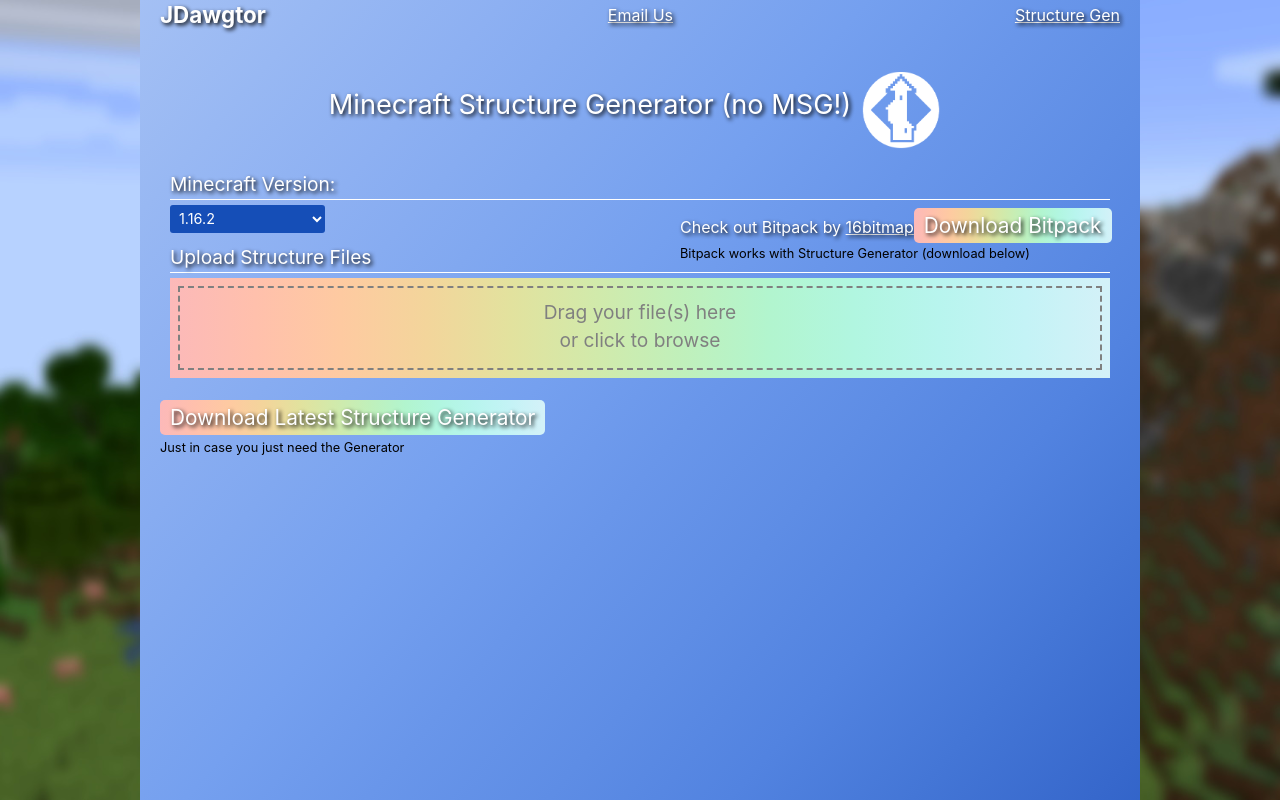
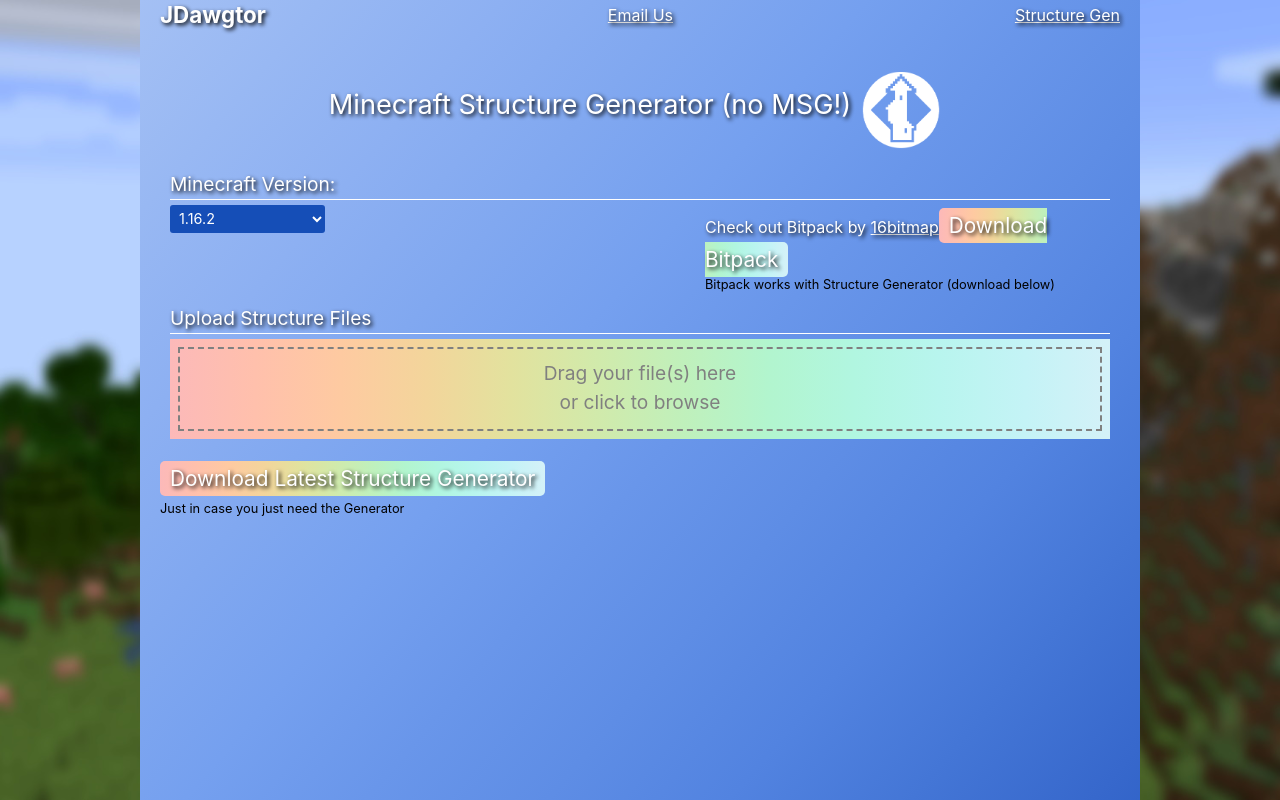
Before and after one commit to Copy-Paste-Pray/jdawgtor-nuxt, a Nuxt app: page /structure in a window 1280 px wide. Shown: the top 800 px of the page. Built offline with nearby package versions, Linux system fonts and the light colour scheme.

Commit message:
fixed bitpack overflow

```diff
--- a/pages/structure.vue
+++ b/pages/structure.vue
@@ -15,7 +15,7 @@
                             <option value="1.3.0">1.16.1</option>
                             <option value="1.3.1">1.16.2</option>
                         </select>
-                        <div class="bitpack" style="position: absolute; right: 0;">
+                        <div class="bitpack" style="">
                             <span style="margin-bottom: 5px; display: inline-block;">Check out Bitpack by <a class="link" href="https://www.planetminecraft.com/member/16bitmap/" target="_blank">16bitmap</a></span>
                             <a class="btn" :href="'http://'+hostURL+'/sg/Bitpack-Custom-Structures-1.16.zip'" target="_blank">Download Bitpack</a>
                             <div class="notice">Bitpack works with Structure Generator (download below)</div>
@@ -242,7 +242,7 @@
             </p>
         </div>
         <div v-if="info==null" class="animated fadeIn">
-            <a class="btn" :href="'http://'+hostURL+'/sg/StructureGenerator-v'+msgOptions.sgver+'.zip'" download="JDawgtorStructureGenerator.zip">Download Latest Structure Generator</a>
+            <a class="btn" :href="'http://'+hostURL+'/sg/StructureGenerator-v1.3.1.zip'" download="JDawgtorStructureGenerator.zip">Download Latest Structure Generator</a>
             <div class="notice" style="margin-top: 5px;">Just in case you just need the Generator</div>
         </div>
         <br /><br />
@@ -476,7 +476,7 @@ export default {
     .swal2-actions > button:hover{
         background-image: linear-gradient(to left, #fcb9b9, #ffc0ac, #fecaa1, #f3d59b, #e2e29e, #d1eaab, #c0f0bb, #b2f5ce, #b1f6e0, #b8f5ee, #c4f3f6, #d4f1f8) !important;
     }
-    .bitpack{width: 600px; margin-top: 5px;}
+    .bitpack{width: 440px; margin-top: 5px; margin-left: 380px;}
 // FILE UPLOAD
 //////////////////////////////////////////////////////////////
     .dropbox {
```
